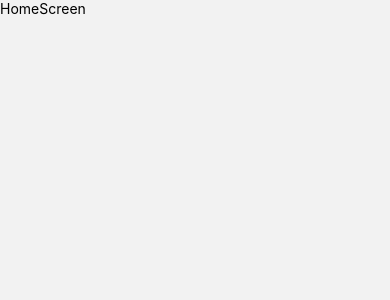
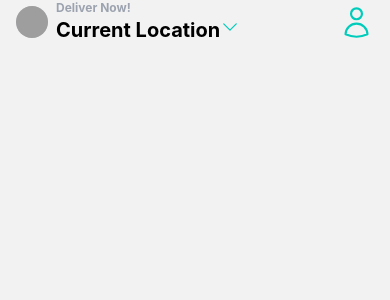
Before and after one commit to frdrk00/deliveroo-app-react-native, a React Native app: screen /Home in a window 390 px wide. Shown: the top 300 px of the page. Built offline with nearby package versions, Linux system fonts and the light colour scheme; grey boxes are pictures that could not be loaded.

Commit message:
HomeScreen - Header

```diff
--- a/package.json
+++ b/package.json
@@ -15,8 +15,10 @@
     "expo-status-bar": "~1.4.4",
     "react": "18.2.0",
     "react-native": "0.71.8",
+    "react-native-heroicons": "^3.2.0",
     "react-native-safe-area-context": "4.5.0",
-    "react-native-screens": "~3.20.0"
+    "react-native-screens": "~3.20.0",
+    "react-native-svg": "^13.10.0"
   },
   "devDependencies": {
     "@babel/core": "^7.20.0",
--- a/screens/HomeScreen.js
+++ b/screens/HomeScreen.js
@@ -1,12 +1,34 @@
-import { Text } from 'react-native'
+import { Image, Text, View } from 'react-native'
 import { SafeAreaView } from 'react-native-safe-area-context'
+import {
+  UserIcon,
+  ChevronDownIcon,
+  MagnifyingGlassIcon,
+  AdjustmentsVerticalIcon,
+} from 'react-native-heroicons/outline'
 
 const HomeScreen = () => {
-
-
   return (
     <SafeAreaView>
-      <Text>HomeScreen</Text>
+      {/* Header */}
+      <View className="flex-row pb-3 items-center mx-4 space-x-2">
+        <Image
+          source={{
+            uri: 'https://links.papareact.com/wru',
+          }}
+          className="h-7 w-7 bg-gray-300 p-4 rounded-full"
+        />
+
+        <View className="flex-1">
+          <Text className="font-bold text-gray-400 text-xs">Deliver Now!</Text>
+          <Text className="font-bold text-xl">
+            Current Location
+            <ChevronDownIcon size={20} color="#00CCBB" />
+          </Text>
+        </View>
+
+        <UserIcon size={35} color="#00CCBB" />
+      </View>
     </SafeAreaView>
   )
 }
```
Also changed, not shown: 1 other file (tests, documents, lock files or other folders).
